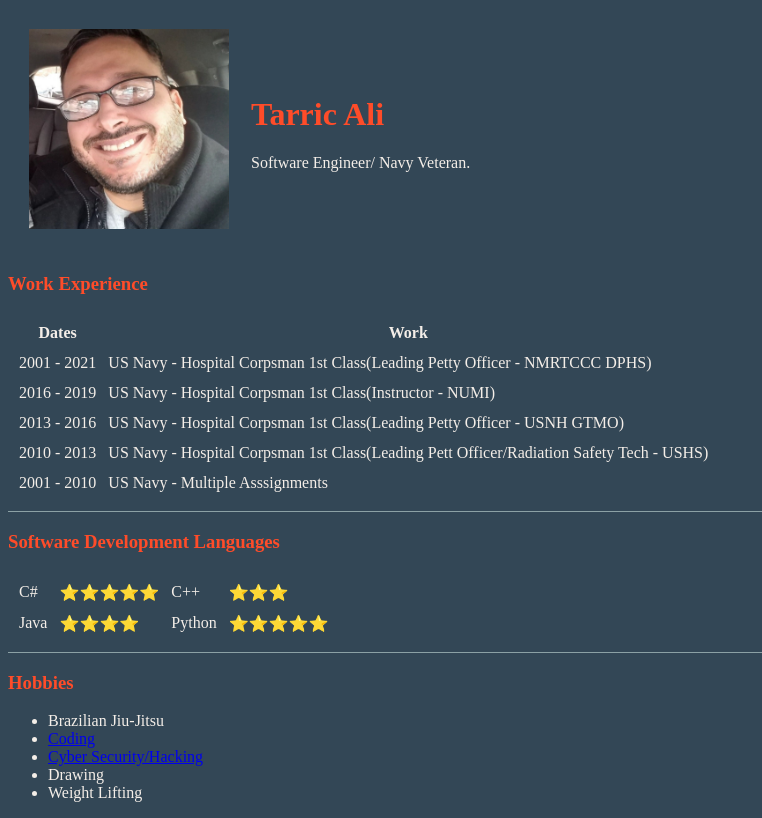
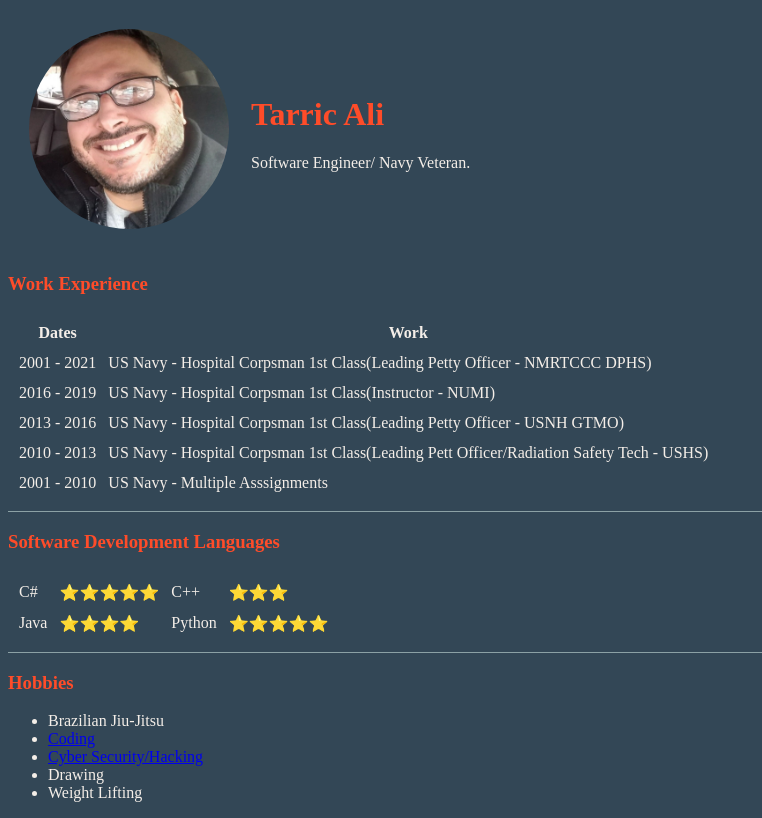
Before and after one commit to stran9er/cv, a plain HTML site: page index.html in a window 1280 px wide. Shown: the whole page, without its empty margins (0-762 px from the left). Drawn offline with Linux system fonts and the light colour scheme.

Commit message:
Update style.css

```diff
--- a/css/style.css
+++ b/css/style.css
@@ -1,8 +1,8 @@
+/*  Tag Selectors */
 body {
   background-color: #334756;
   color: #F4EEE8;
 }
-
 hr {
   border-style: none;
   border-top-style: solid;
@@ -10,19 +10,20 @@ hr {
   border-width: 1px;
   width: 100%;
 }
-
 a:visited {
   color: #B2AB8C;
 }
-
 th {
   background-color: #334756;
 }
-
 h1 {
   color: #FF4C29;
 }
-
 h3 {
   color: #FF4C29;
 }
+
+/*  Tag Selectors */
+.circular {
+  border-radius:  100%;
+}
```
